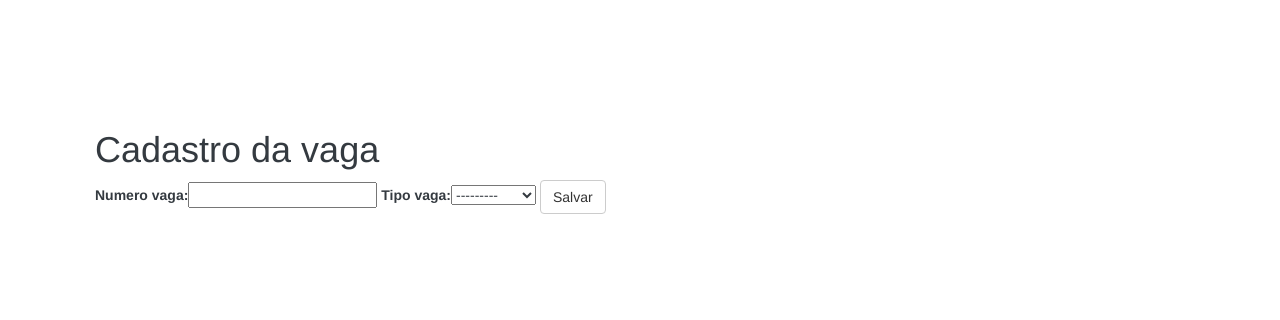
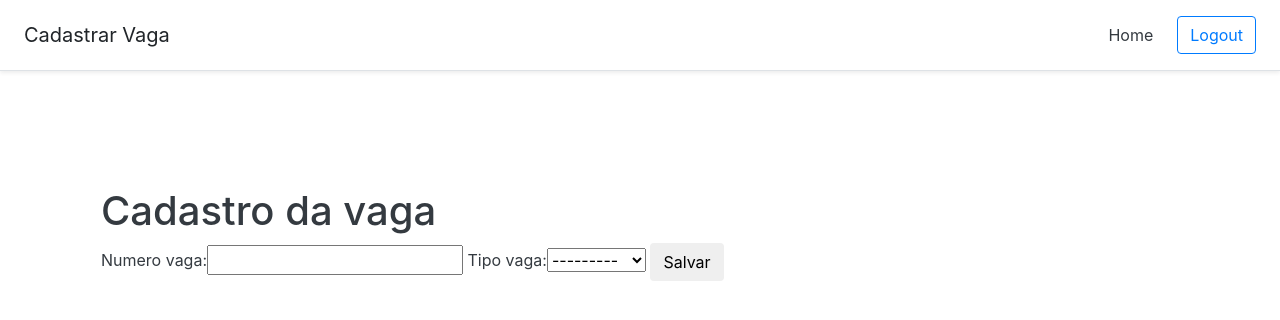
Before and after one commit to Rubensrvsc/projeto-estacionamento, a Django app: page /cadastrar_vaga/ in a window 1280 px wide. Shown: the top 320 px of the page. Run offline with Django 3.2, Linux system fonts and the light colour scheme; a user stored in the database is signed in; data comes from the database, SQL or seed files in the repository; some libraries are stand-ins or nearby versions.

Commit message:
melhorando o index_prop e o cadastrar_vaga

```diff
--- a/appProprietario/static/styles/cadastra_vaga.css
+++ b/appProprietario/static/styles/cadastra_vaga.css
@@ -1,10 +1,10 @@
-.inline_header{
-    display: inline-block;
-    background-color: #616060;
-    border:1px solid #616060;
-}
+
 
 .container
 {
     margin-top:100px;
 }
+
+.head {
+    margin-left: 50%;
+   }
--- a/appProprietario/templates/cadastrar_vaga.html
+++ b/appProprietario/templates/cadastrar_vaga.html
@@ -6,18 +6,23 @@
 	<meta charset="utf-8">
 	<meta name="viewport" content="width=device-width, initial-scale=1, shrink-to-fit=no">
 	<meta http-equiv="X-UA-Compatible" content="IE=edge">
-	<link rel="stylesheet" type="text/css" href="https://maxcdn.bootstrapcdn.com/bootstrap/4.0.0/css/bootstrap.min.css">
-    <link href="//maxcdn.bootstrapcdn.com/bootstrap/3.3.0/css/bootstrap.min.css" rel="stylesheet" id="bootstrap-css">
-    <script src="//maxcdn.bootstrapcdn.com/bootstrap/3.3.0/js/bootstrap.min.js"></script>
+	<link rel="stylesheet" type="text/css" href="https://maxcdn.bootstrapcdn.com/bootstrap/4.1.0/css/bootstrap.min.css">
+    <link href="//maxcdn.bootstrapcdn.com/bootstrap/4.1.0/css/bootstrap.min.css" rel="stylesheet" id="bootstrap-css">
+    <script src="//maxcdn.bootstrapcdn.com/bootstrap/4.1.0/js/bootstrap.min.js"></script>
     <script src="//code.jquery.com/jquery-1.11.1.min.js"></script>
     <link rel="stylesheet" href="../static/styles/cadastra_vaga.css">
 
 </head>
 <body>
 
-<div>
-
-</div>
+    <div class="d-flex flex-column flex-md-row align-items-center p-3 px-md-4 mb-3 bg-white border-bottom shadow-sm">
+        <h5 class="my-0 mr-md-auto font-weight-normal">Cadastrar Vaga</h5>
+        <nav class="my-2 my-md-0 mr-md-3">
+            <a class="p-2 text-dark" href="#">{{request.user.prop}}</a>
+            <a class="p-2 text-dark" href="{% url 'index_prop' %}">Home</a>
+        </nav>
+        <a class="btn btn-outline-primary" href="{% url 'logout' %}">Logout</a>
+      </div>
 
 <div class="container">
 <nav  class="p-3 mb-2 text-dark">
```
Also changed, not shown: appProprietario/templates/index_prop.html (+15 -11 lines).
